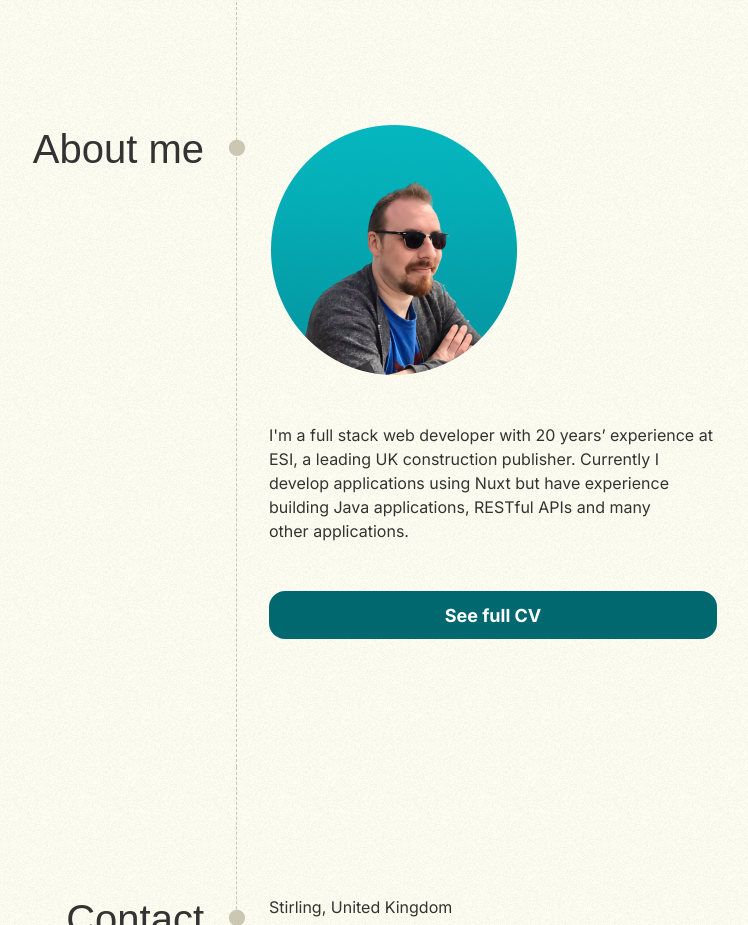
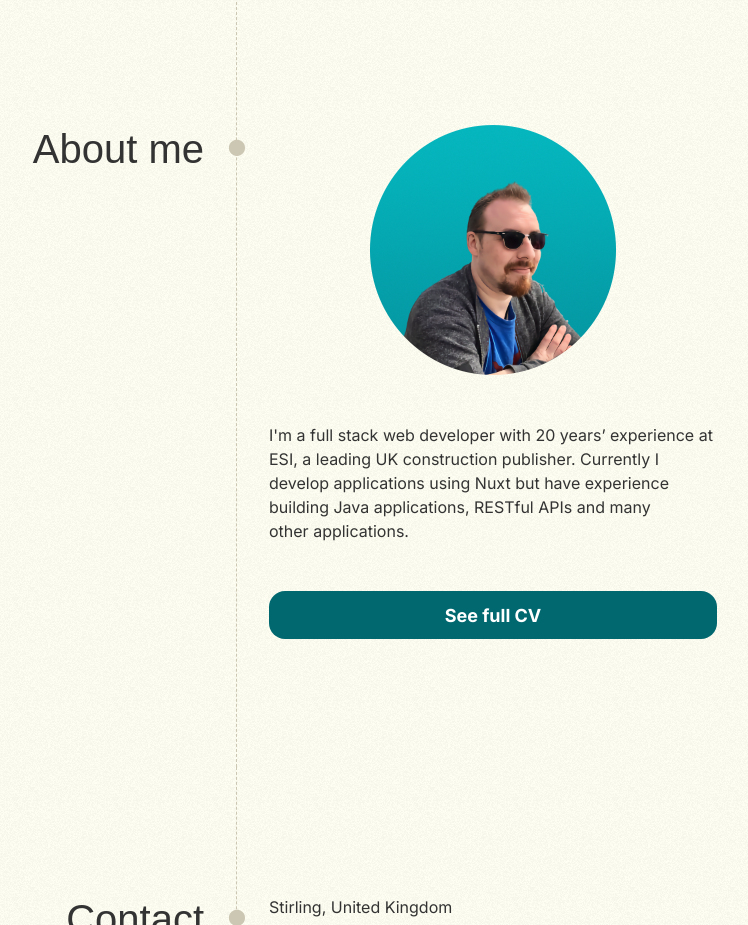
Before and after one commit to jayb0b/personal-site, an Astro site: page / in a window 1280 px wide. Shown: the part 803-1728 px from the top of the page, without its empty margins (403-1151 px from the left). Built offline with nearby package versions, Linux system fonts and the light colour scheme; Astro itself is replaced by a stand-in of ours; a web font is replaced by a local one.

Commit message:
fixed image class@ @

```diff
--- a/src/components/About.astro
+++ b/src/components/About.astro
@@ -9,6 +9,7 @@
   <div class="page-section__right">
     <img
       src="john-250.webp"
+      class="page-section__image"
       srcset="john-250.webp 1x, john-500.webp 2x, john-750.webp 3x"
       alt="Picture of John Smith"
       width="250"
```
